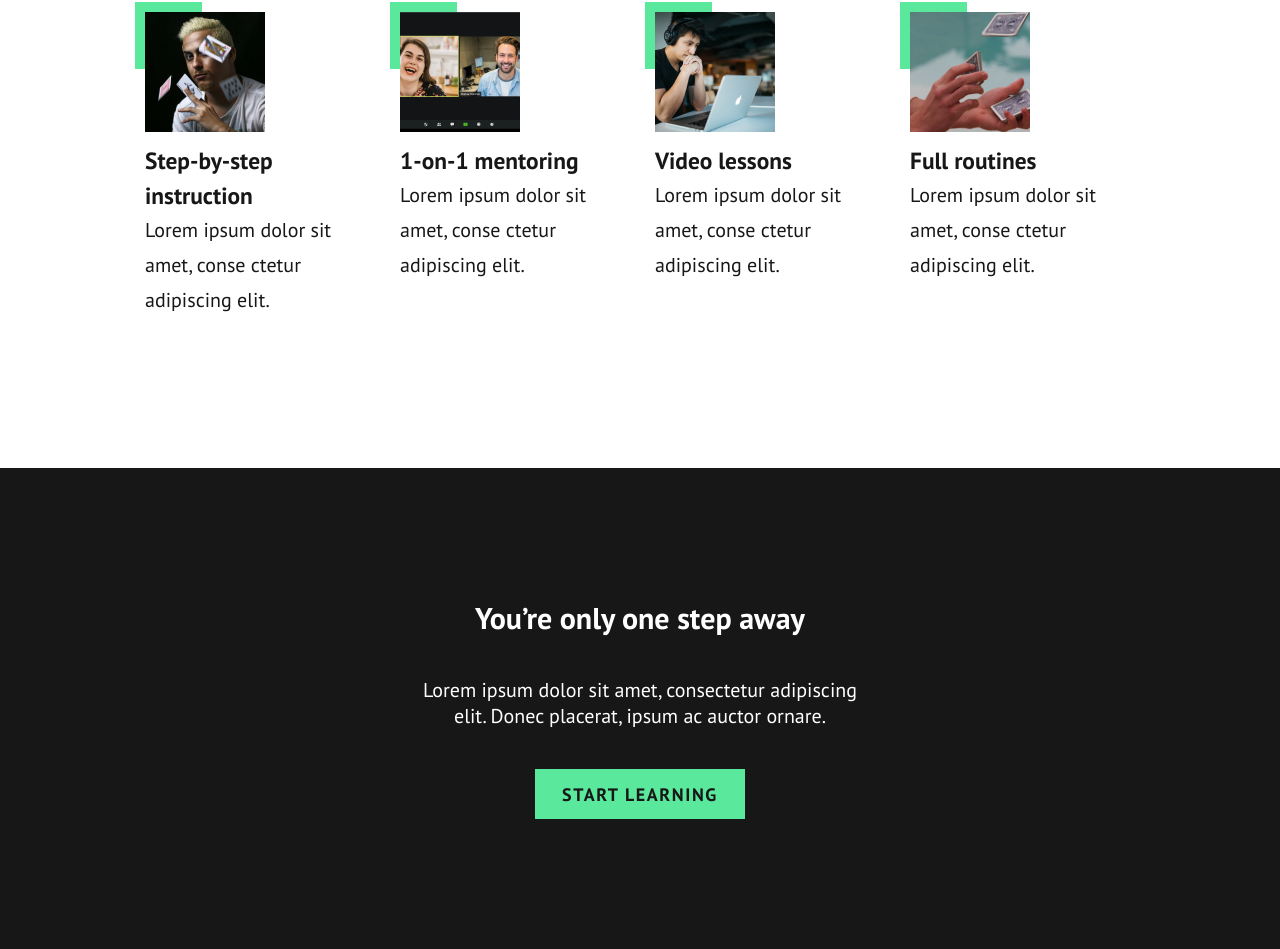
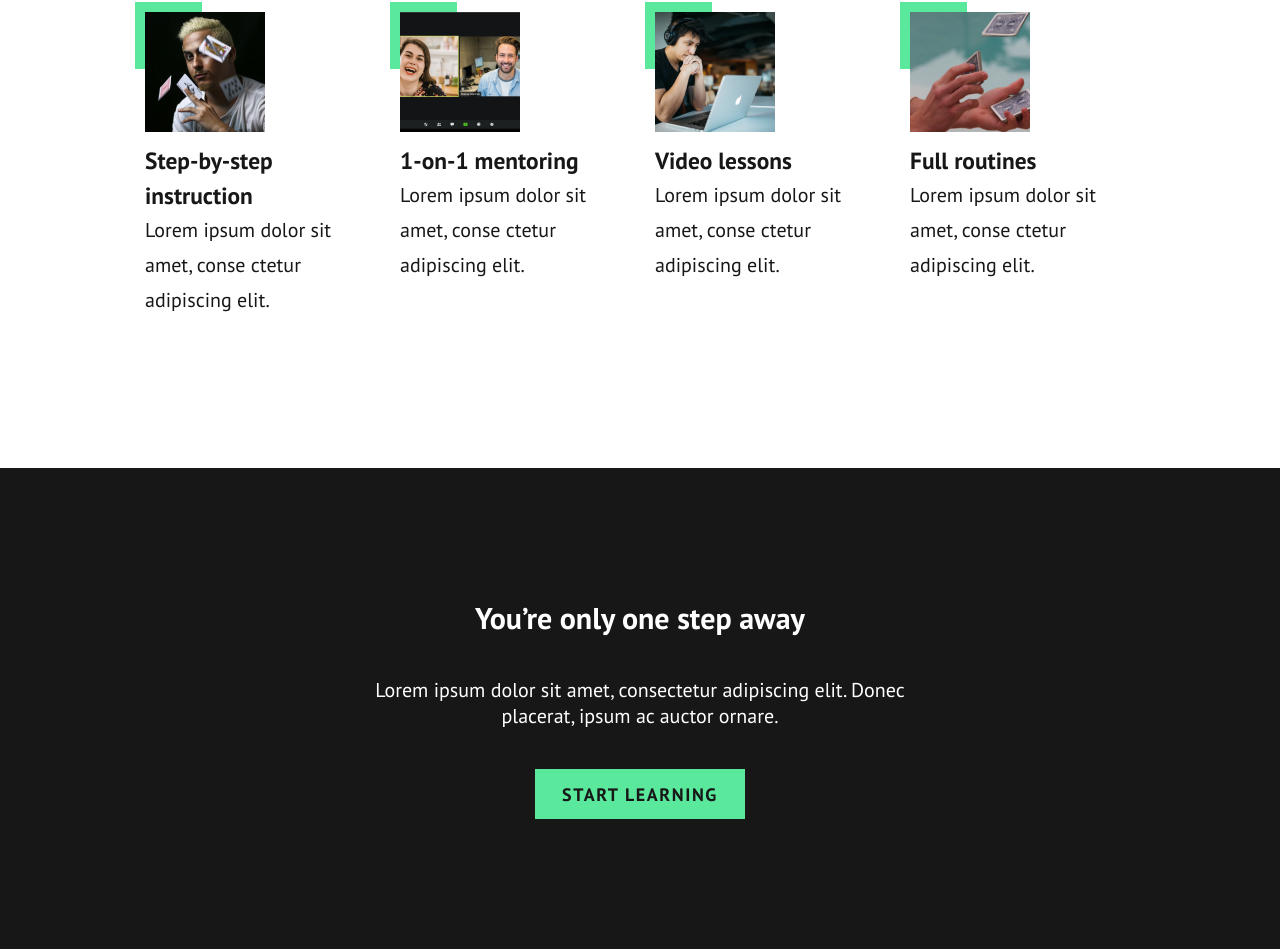
Before and after one commit to MastooraTurkmen/Magic-Air, a plain HTML site: page index.html in a window 1280 px wide. Shown: the part 1393-2342 px from the top of the page. Drawn offline with Linux system fonts and the light colour scheme.

Commit message:
adds width

```diff
--- a/style.css
+++ b/style.css
@@ -152,7 +152,7 @@ ul {
   text-align: center;
   margin: 0 auto;
   gap: 2em;
-  width: 750px;
+  width: 850px;
 }
 
 
```
